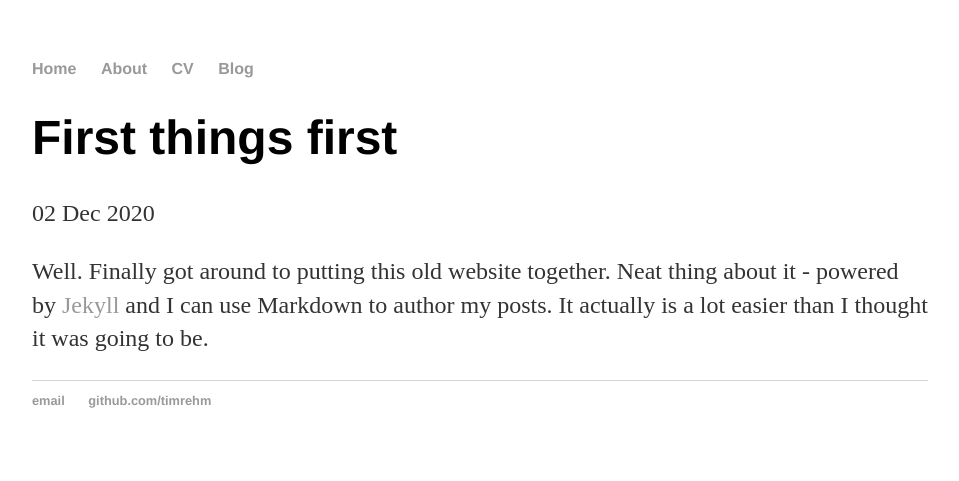
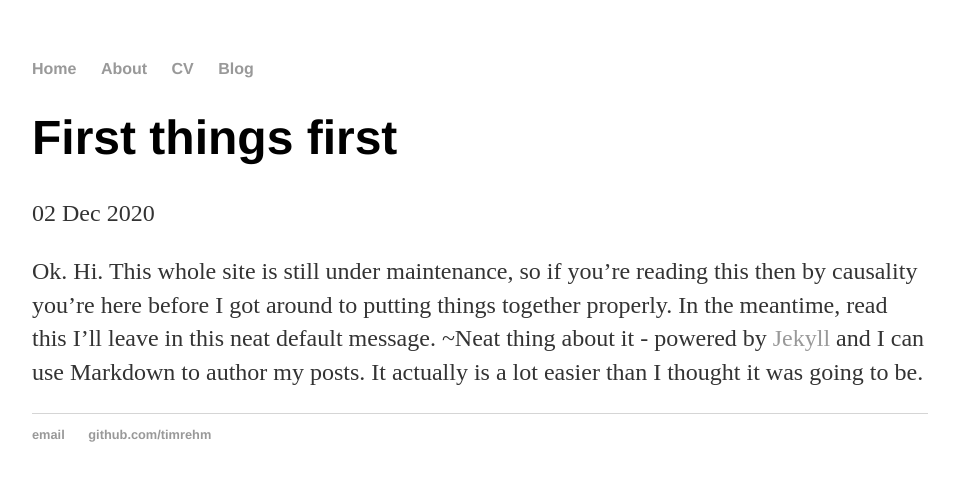
Before and after one commit to timrehm/timrehm.github.io, a Jekyll site: the page built from _posts/2020-12-2-tim-rehm-site-launched.md, in a window 1280 px wide. Shown: the top 481 px of the page, without its empty margins (160-1119 px from the left). Built offline with Jekyll 4.4.1, drawn with Linux system fonts in a browser that asks for light colours.

Commit message:
Update 2020-12-2-tim-rehm-site-launched.md

```diff
--- a/_posts/2020-12-2-tim-rehm-site-launched.md
+++ b/_posts/2020-12-2-tim-rehm-site-launched.md
@@ -4,4 +4,4 @@ title: "First things first"
 date: 2020-12-2
 ---
 
-Well. Finally got around to putting this old website together. Neat thing about it - powered by [Jekyll](http://jekyllrb.com) and I can use Markdown to author my posts. It actually is a lot easier than I thought it was going to be.
+Ok. Hi. This whole site is still under maintenance, so if you're reading this then by causality you're here before I got around to putting things together properly. In the meantime, read this I'll leave in this neat default message. ~Neat thing about it - powered by [Jekyll](http://jekyllrb.com) and I can use Markdown to author my posts. It actually is a lot easier than I thought it was going to be.
```
